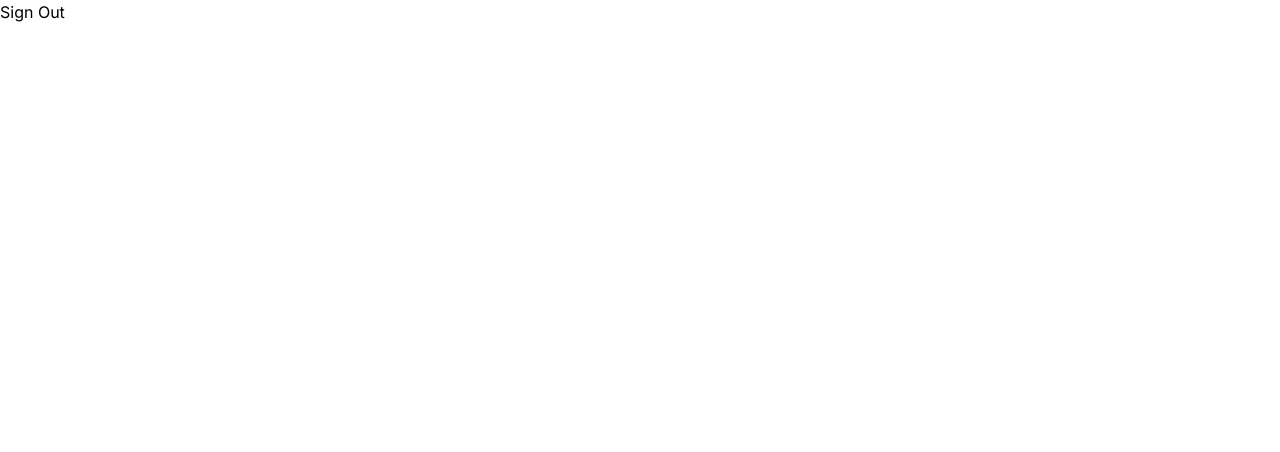
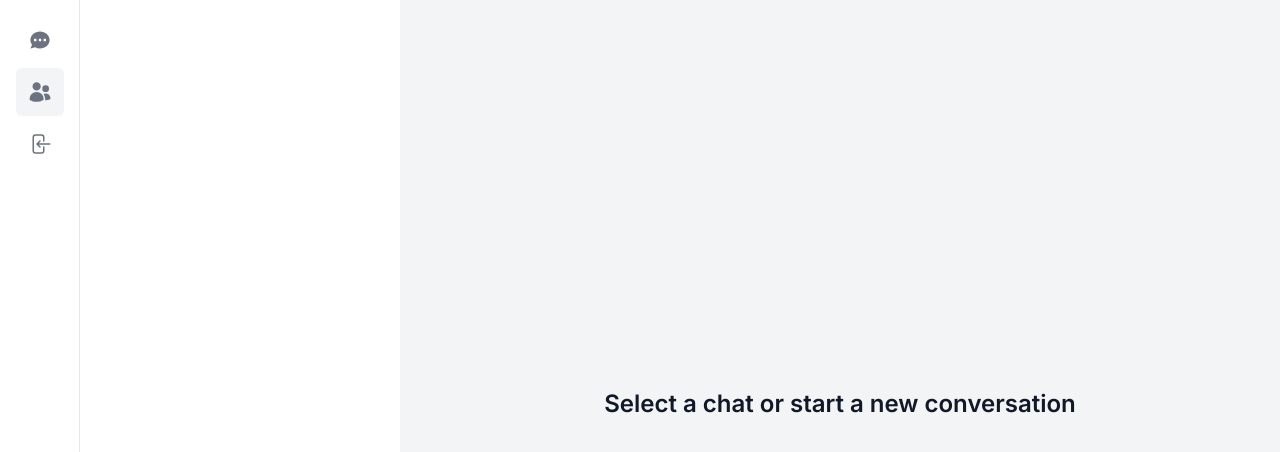
Before and after one commit to deribewsoftware/next-js-chat-app, a Next.js app: page /users in a window 1280 px wide. Shown: the top 452 px of the page. Built offline with nearby package versions, Linux system fonts and the light colour scheme.

Commit message:
desktop sidebar setup

```diff
--- /dev/null
+++ b/app/components/EmptyState.tsx
@@ -0,0 +1,12 @@
+const EmptyState = () => {
+  return (
+    <div className="px-4 py-10 sm:px-6 lg:px-8 h-full flex justify-center items-center bg-gray-100">
+      <div className="text-center items-center flex flex-col">
+        <h3 className="mt-2 text-2xl font-semibold text-gray-900">
+          Select a chat or start a new conversation
+        </h3>
+      </div>
+    </div>
+  );
+};
+export default EmptyState;
--- /dev/null
+++ b/app/components/sidebar/DesktopSidebar.tsx
@@ -0,0 +1,29 @@
+'use client';
+import useRoutes from '@/app/hooks/useRoutes';
+import { useState } from 'react';
+import DesktopSidebarItem from './DesktopSidebarItem';
+
+const DesktopSidebar = () => {
+  const routes = useRoutes();
+  const [isOpen, setIsOpen] = useState(false);
+
+  return (
+    <div className="hidden lg:fixed lg:inset-y-0 lg:left-0 lg:z-40 lg:w-20 xl:px-6 lg:overflow-y-auto lg:bg-white lg:border-r-[1px] lg:pb-4 lg:flex lg:flex-col justify-between">
+      <nav className="mt-4 flex flex-col justify-between">
+        <ul role="list" className="flex flex-col items-center space-y-1">
+          {routes.map((route) => (
+            <DesktopSidebarItem
+              key={route.label}
+              href={route.href}
+              label={route.label}
+              icon={route.icon}
+              active={route.active}
+              onClick={route.onClick}
+            />
+          ))}
+        </ul>
+      </nav>
+    </div>
+  );
+};
+export default DesktopSidebar;
--- /dev/null
+++ b/app/components/sidebar/DesktopSidebarItem.tsx
@@ -0,0 +1,42 @@
+'use client';
+
+import clsx from 'clsx';
+import Link from 'next/link';
+
+interface DesktopSidebarItemProps {
+  href: string;
+  label: string;
+  icon: any;
+  active?: boolean;
+  onClick?: () => void;
+}
+
+const DesktopSidebarItem: React.FC<DesktopSidebarItemProps> = ({
+  label,
+  icon: Icon,
+  href,
+  active,
+  onClick,
+}) => {
+  const handleClick = () => {
+    if (onClick) {
+      onClick();
+    }
+  };
+
+  return (
+    <li onClick={handleClick}>
+      <Link
+        href={href}
+        className={clsx(
+          'group flex gap-x-3 rounded-md p-3 text-sm leading-6 font-semibold text-gray-500 hover:text-black hover:bg-gray-100',
+          active && 'bg-gray-100 text-black'
+        )}
+      >
+        <Icon className="h-6 w-6 shrink-0" />
+        <span className="sr-only">{label}</span>
+      </Link>
+    </li>
+  );
+};
+export default DesktopSidebarItem;
--- /dev/null
+++ b/app/components/sidebar/Sidebar.tsx
@@ -0,0 +1,12 @@
+import DesktopSidebar from './DesktopSidebar';
+
+async function Sidebar({ children }: { children: React.ReactNode }) {
+  return (
+    <div className=" h-full">
+      <DesktopSidebar />
+      <main className="lg:pl-20 h-full">{children}</main>
+    </div>
+  );
+}
+
+export default Sidebar;
--- /dev/null
+++ b/app/hooks/useConversation.ts
@@ -0,0 +1,27 @@
+import { useParams } from 'next/navigation';
+import { useMemo } from 'react';
+
+const useConversation = () => {
+  const params = useParams();
+
+  const conversationId = useMemo(() => {
+    if (!params?.conversationId) {
+      return '';
+    }
+    return params?.conversationId as string;
+  }, [params?.conversationId]);
+
+  const isOpen = useMemo(() => {
+    return !!conversationId;
+  }, [conversationId]);
+
+  return useMemo(
+    () => ({
+      conversationId,
+      isOpen,
+    }),
+    [conversationId, isOpen]
+  );
+};
+
+export default useConversation;
--- /dev/null
+++ b/app/hooks/useRoutes.ts
@@ -0,0 +1,39 @@
+import { usePathname } from 'next/navigation';
+import { useMemo } from 'react';
+import { HiChat } from 'react-icons/hi';
+import { HiArrowLeftOnRectangle, HiUsers } from 'react-icons/hi2';
+import { signOut } from 'next-auth/react';
+import useConversation from './useConversation';
+
+const useRoutes = () => {
+  const pathname = usePathname();
+  const { conversationId } = useConversation();
+
+  const routes = useMemo(
+    () => [
+      {
+        label: 'Chat',
+        href: '/conversations',
+        icon: HiChat,
+        active: pathname === '/conversations' || !!conversationId,
+      },
+      {
+        label: 'Users',
+        href: '/users',
+        icon: HiUsers,
+        active: pathname === '/users',
+      },
+      {
+        label: 'Logout',
+        href: '#',
+        onClick: () => signOut(),
+        icon: HiArrowLeftOnRectangle,
+      },
+    ],
+    [pathname, conversationId]
+  );
+
+  return routes;
+};
+
+export default useRoutes;
--- /dev/null
+++ b/app/users/layout.tsx
@@ -0,0 +1,13 @@
+import Sidebar from '../components/sidebar/Sidebar';
+
+export default async function UsersLayout({
+  children,
+}: {
+  children: React.ReactNode;
+}) {
+  return (
+    <Sidebar>
+      <div className=" h-full">{children}</div>
+    </Sidebar>
+  );
+}
--- a/app/users/page.tsx
+++ b/app/users/page.tsx
@@ -1,8 +1,10 @@
-'use client';
-
-import { signOut } from 'next-auth/react';
+import EmptyState from '../components/EmptyState';
 
 const Users = () => {
-  return <button onClick={() => signOut()}>Sign Out</button>;
+  return (
+    <div className="hidden lg:block lg:pl-80 h-full">
+      <EmptyState />
+    </div>
+  );
 };
 export default Users;
```
